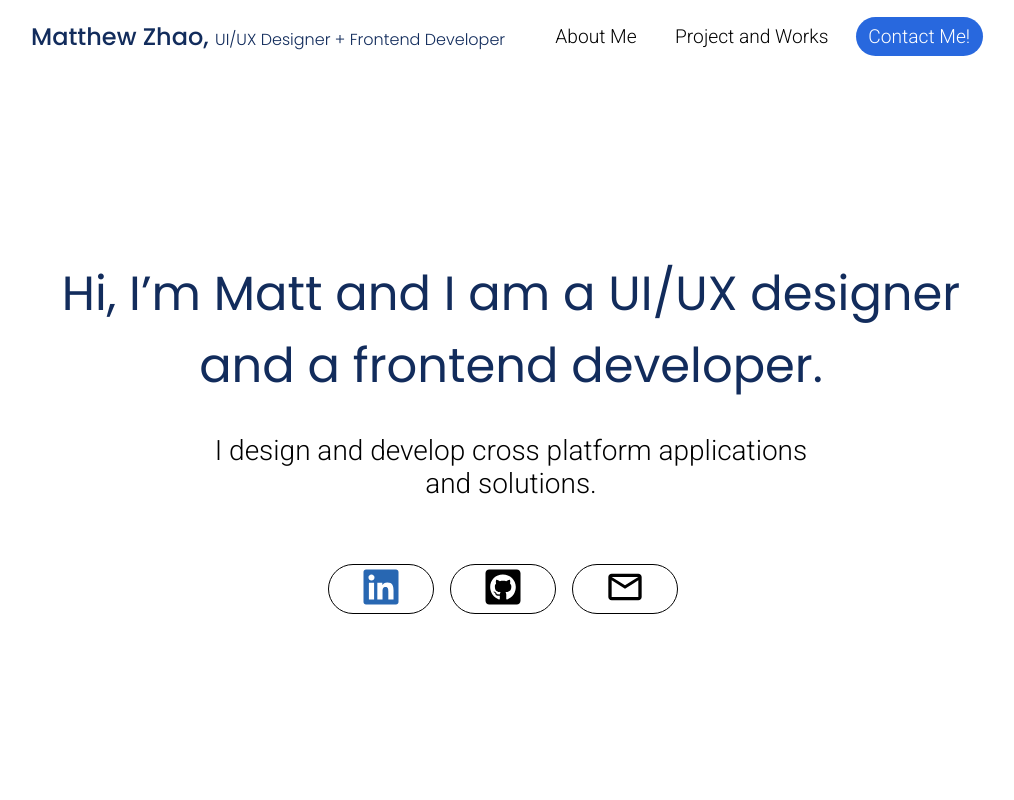
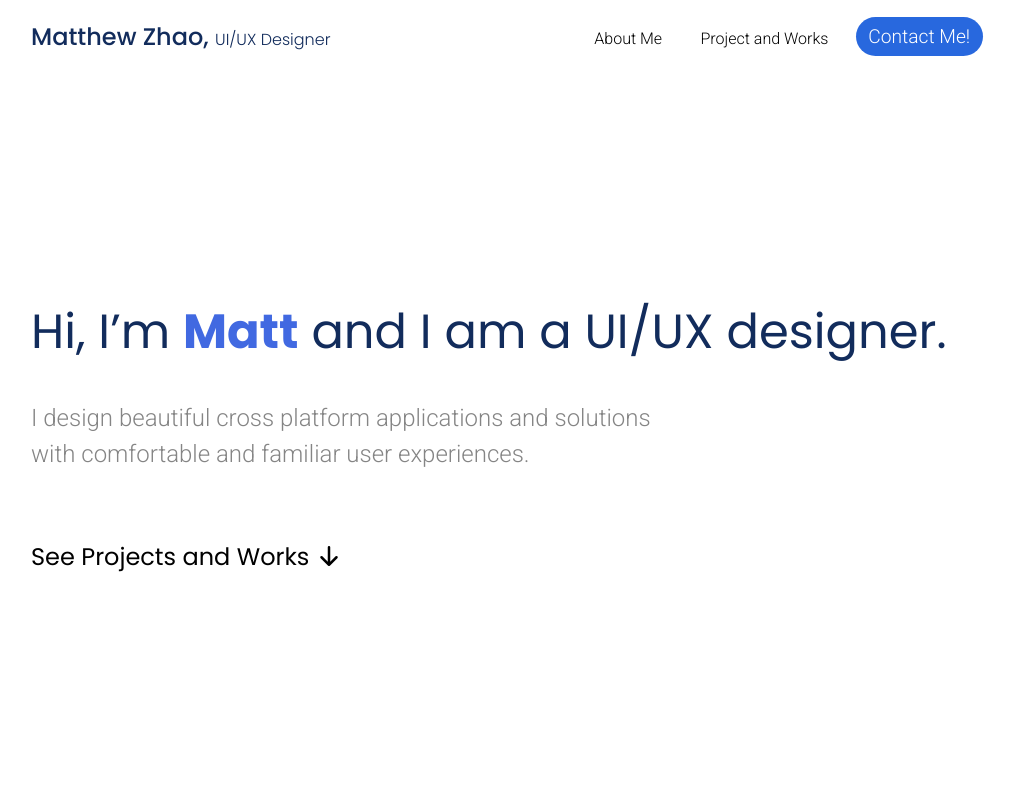
Before and after one commit to ItsMe-Matt/portfolio, a Next.js app: page / in a window 1280 px wide. Shown: the top 800 px of the page, without its empty margins (129-1143 px from the left). Built offline with nearby package versions, Linux system fonts and the light colour scheme.

Commit message:
styling changes

```diff
--- a/comps/HeadNav/index.js
+++ b/comps/HeadNav/index.js
@@ -10,13 +10,12 @@ export default function HeadNav() {
             Matthew Zhao,
         </HTxt>
         <HP>
-            UI/UX Designer + Frontend Developer
+            UI/UX Designer
         </HP>
         </HCont>
         </Link>
 
         <NavCont>
-
             <Link href="/AboutMe">
                 <AbtMe>
                 About Me
@@ -24,9 +23,9 @@ export default function HeadNav() {
             </Link>
 
             <Link href="/#projects">
-            <NavBtn>
+                <ProjectBtn>
                 Project and Works
-            </NavBtn>
+                </ProjectBtn>
             </Link>
 
             <Link href="#contact">
@@ -34,7 +33,6 @@ export default function HeadNav() {
                 Contact Me!
                 </ConBtn>
             </Link>
-
         </NavCont>
     </Container>
     </HBar>
@@ -92,47 +90,28 @@ const HCont = styled.div`
 const NavCont = styled.div`
     display: flex;
     flex-direction: row;
-    justify-content: baseline;
+    align-items: flex-end;
 `
 const AbtMe = styled.div`
 cursor: pointer;
 font-family: Roboto;
-font-size: 1.2em;
+font-size: 1em;
 font-weight: 300;
 padding: 1vh 1vw;
 color: #000;
-
 
 margin: 0 0.5vw;
 &:hover {
     transition: 1s;
     box-shadow: inset 0 -0.2vh #000;
-    font-size: 1.25em;
+    font-size: 1.1em;
 }
-
-
 `
 
-/*
-&:hover {
-
-    animation-name: box;
-    animation-duration: 2.5s;
-    animation-iteration-count: infinite;
-}
-
-@keyframes box {
-    20% {box-shadow: inset 0 0.1vh #000}
-    40% {box-shadow: inset -0.1vh 0.1vh #000}
-    60% {box-shadow: inset -0.1vh 0.1vh #000, inset 0 -0.1vh #000}
-    80% {box-shadow: inset -0.1vh 0.1vh #000, inset 0.1vh -0.1vh #000}
-    100% {box-shadow: inset -0.1vh 0.1vh #fff, inset 0.1vh -0.1vh #fff}
-}
-*/
-const NavBtn = styled.div`
+const ProjectBtn = styled.div`
     cursor: pointer;
     font-family: Roboto;
-    font-size: 1.2em;
+    font-size: 1em;
     font-weight: 300;
     padding: 1vh 1vw;
     color: #000;
@@ -142,7 +121,7 @@ const NavBtn = styled.div`
     &:hover {
         transition: 1s;
         box-shadow: inset 0 -0.2vh #000;
-        font-size: 1.25em;
+        font-size: 1.1em;
     }
 `
 
--- a/package.json
+++ b/package.json
@@ -3,10 +3,11 @@
   "private": true,
   "scripts": {
     "dev": "next dev",
-    "build": "next build",
+    "build": "next build && next export",
     "start": "next start",
     "lint": "next lint",
     "prod": "next build && next start"
+
   },
   "dependencies": {
     "next": "12.0.8",
--- a/pages/AboutMe/index.js
+++ b/pages/AboutMe/index.js
@@ -160,8 +160,4 @@ margin: 0 2vw;
 
 `
 const FooterArea = styled.div`
-  padding: 5vh 0;
-  display: flex;
-  flex-direction: column;
-  align-items: center;
 `
--- a/pages/data/Proj.json
+++ b/pages/data/Proj.json
@@ -10,7 +10,7 @@
     },
     {
         "header": "Actualize",
-        "type" : "UI/UX Design",
+        "type" : "UI Design",
         "titleImg": "/static/projImg/ActualizeTitle.png",
         "description": "Actualize is a product designed to work in conjunction with WorkBC. It is an application that will connect those who are in need with financial advisors and career advisors to help those who are trying to get on their feet again.",
         "route": "/Actualize",
@@ -19,7 +19,7 @@
     },
     {
         "header": "The Giving Hand",
-        "type" : "UI/UX Design + Frontend Development",
+        "type" : "UI Design + Frontend Development",
         "titleImg": "/static/projImg/GHTitle.png",
         "description": "The Giving Hand was a web application designed to help people wanting to donate to the homeless. The goal of the app was to help people wanting to donate items or money, find an appropriate organization to donate to.",
         "route": "/GivingHand",
--- a/pages/index.js
+++ b/pages/index.js
@@ -1,12 +1,13 @@
 import { useState } from 'react';
 import styled from 'styled-components'
+import Link from 'next/link'
+import { BsArrowDownShort } from 'react-icons/bs'
 
 import ContactUI from '../comps/ContactUI';
 import ContentHead from "../comps/ContentHead";
 import HeadNav from '../comps/HeadNav'
 import Project from "../comps/Project";
 import Project2 from "../comps/Project2";
-import Social from '../comps/Social'
 
 import Proj from "./data/Proj.json"
 
@@ -58,12 +59,17 @@ export default function Home() {
       <Hero>
         <RowCenter>
         <HeroH>
-        Hi, I’m Matt and I am a UI/UX designer and a frontend developer.
+        Hi, I’m <Link href="/AboutMe"><HeroSpan>Matt</HeroSpan></Link> and I am a UI/UX designer.
         </HeroH>
         <HeroP>
-        I design and develop cross platform applications and solutions.
+        I design beautiful cross platform applications and solutions with comfortable and familiar user experiences.
         </HeroP>
-        <Social />
+        <ProjectBtn>
+        See Projects and Works
+          <BsArrowDownShort size="5vh"/>
+
+        </ProjectBtn>
+
         </RowCenter>
       </Hero>
       <Content id="projects">
@@ -121,36 +127,47 @@ const Container = styled.div`
 cursor: context-menu
 `
 const Hero = styled.div`
-  background-color: #fff;
   height: 91vh;
   display: flex;
   align-items: center;
-  justify-content: center;
+  padding: 0 12.5vw;
+
 `
 
 const HeroH = styled.div`
   font-family: Poppins;
   font-size: 6vh;
   font-weight: 400;
-  text-align: center;
+  text-align: Left;
   max-width: 75vw;
   margin-bottom: 4vh;
   color: #122C5C;
+`
+const HeroSpan = styled.span`
+font-weight: 700;
+color: #4169e1;
+
+&:hover {
+  transition: 1s;
+  box-shadow: inset 0 -0.7em #ffddcf;
+}
 `
 
 const HeroP = styled.div`
   font-family: Roboto;
   font-weight: 300;
-  font-size: 3.5vh;
+  font-size: 3vh;
   display: flex;
   max-width: 50vw;
-  text-align: center;
+  text-align: left;
   margin-bottom: 8vh;
+  line-height: 1.5;
+  color: #858585;
 `
 const RowCenter = styled.div`
   display: flex;
   flex-direction: column;
-  align-items: center;
+  align-items: flex-start;
   justify-content: center;
 `
 
@@ -163,6 +180,14 @@ const Content = styled.div`
   align-items: center;
 
   box-shadow: 0 2vh 5vh #fff inset
+`
+
+const ProjectBtn = styled.div`
+display: flex;
+align-items: center;
+font-family: Poppins;
+font-size: 3vh;
+font-weight: 5d00;
 `
 
 const FooterArea = styled.div`
```
Lines whose indentation alone changed are shown as unchanged.
